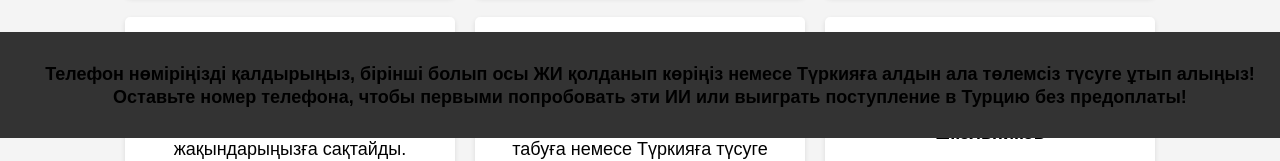
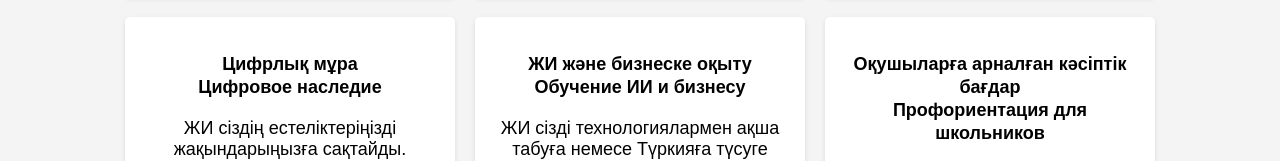
Before and after one commit to RahatEducation/RahatEducation.github.io, a plain HTML site: page index.html in a window 1280 px wide. Shown: the part 662-823 px from the top of the page. Drawn offline with Linux system fonts and the light colour scheme.

Commit message:
Add files via upload

```diff
--- a/index.html
+++ b/index.html
@@ -87,16 +87,7 @@
                 min-height: 300px;
             }
         }
-        .footer {
-            background-color: #333;
-            color: #ffffff; /* Белый текст */
-            padding: 10px;
-            position: fixed;
-            bottom: 0;
-            width: 100%;
-            font-size: 20px; /* Увеличенный шрифт */
-            font-weight: bold; /* Жирный текст */
-        }
+
     </style>
 </head>
 <body>
@@ -192,14 +183,7 @@
         <iframe src="https://docs.google.com/forms/d/e/1FAIpQLSc2yjDdlaGUKHHM1RItY448XV6H5kxw0UpRLDG48FJ59Fqzpw/viewform?embedded=true" frameborder="0">Загрузка формы...</iframe>
     </div>
 
-    <div class="footer">
-        <p>
-            <span class="lang kz">Телефон нөміріңізді қалдырыңыз, бірінші болып осы ЖИ қолданып көріңіз немесе Түркияға алдын ала төлемсіз түсуге ұтып алыңыз!</span><br>
-            <span class="lang ru">Оставьте номер телефона, чтобы первыми попробовать эти ИИ или выиграть поступление в Турцию без предоплаты!</span>
-        </p>
-    </div>
-
-    <script>
+        <script>
         document.getElementById("form-link").addEventListener("click", function(e) {
             e.preventDefault();
             document.querySelector(".form-section").scrollIntoView({ behavior: "smooth" });
```
